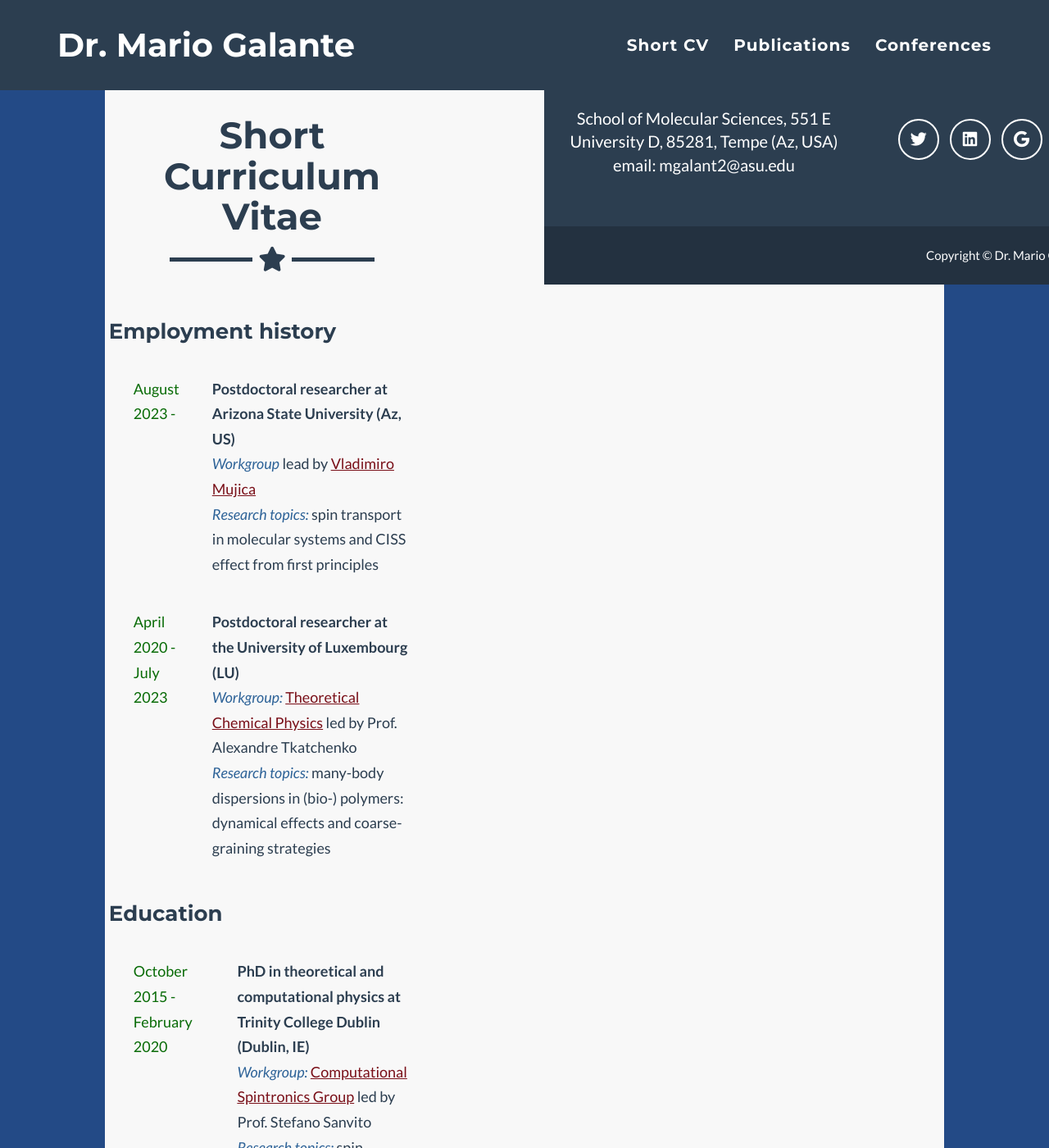
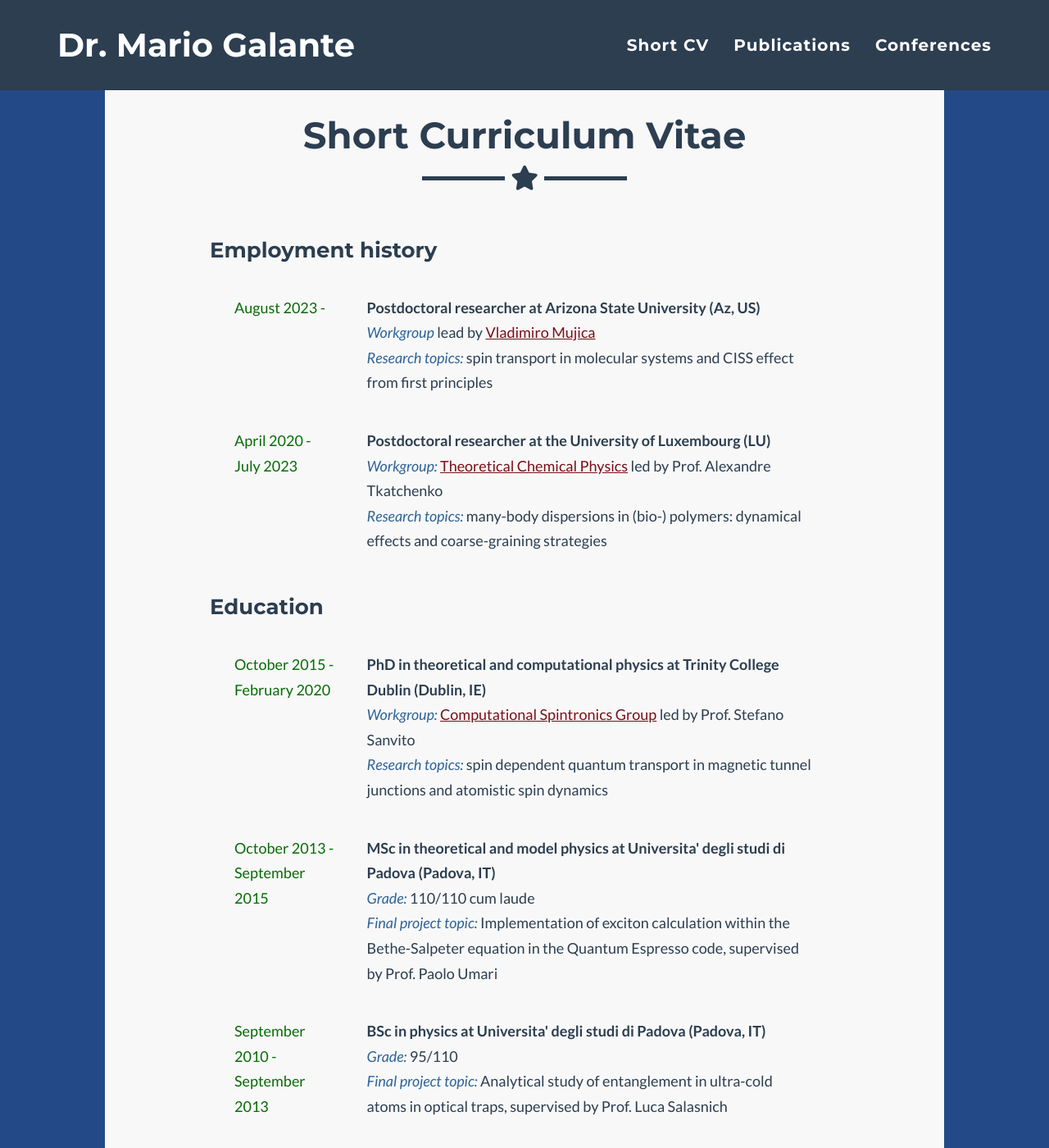
Before and after one commit to galante-mario/galante-mario.github.io, a Jekyll site: the page built from cv.md, in a window 1280 px wide and 1400 px high. Shown: the whole window at 82% size. Built offline with Jekyll 4.4.1, drawn with Linux system fonts in a browser that asks for light colours; nearby versions of some CDN libraries; library files that are not in the unit come from our copies; some of the changed text lies outside the part shown.

Commit message:
possible bug fix

```diff
--- a/_includes/css/main.css
+++ b/_includes/css/main.css
@@ -381,7 +381,7 @@
     padding-top: 50px;
     z-index: 300;
     background-color: #{{ site.color.secondary }};
-    display: flex;
+    text-align: center;
 }
 
 footer .footer-col {
--- a/_layouts/page.html
+++ b/_layouts/page.html
@@ -16,12 +16,12 @@
       <section class="main">
         {{ content }}
       </section>
+      {% include footer.html %}
+      {% include modals.html %}
+      {% include js.html %}
       <div class="left-margin"></div>
       <div class="right-margin"></div>
+      </div>
     </div>
-    {% include footer.html %}
-    {% include modals.html %}
-    {% include js.html %}
-</div>
-</body>
+  </body>
 </html>
```
Also changed, not shown: 4 other files.
